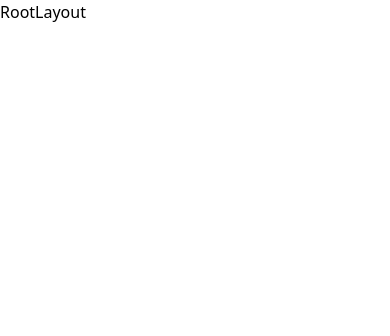
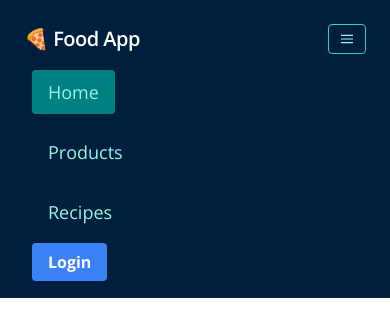
Before and after one commit to IN-45/INT20H-test-task, a React (Create React App) app in the folder frontend/: page / in a window 390 px wide. Shown: the top 336 px of the page. Built offline with nearby package versions, Linux system fonts and the light colour scheme.

Commit message:
feat:add navbar

```diff
--- /dev/null
+++ b/frontend/src/features/Navbar/Navbar.tsx
@@ -0,0 +1,57 @@
+import { FC, useState } from 'react';
+import NavbarItem, { NavbarItemProps } from './NavbarItem';
+import { NavLink } from 'react-router-dom';
+
+interface NavbarProps {
+  routes: NavbarItemProps[];
+}
+
+const Navbar: FC<NavbarProps> = ({ routes }) => {
+  const [menuIsShown, setMenuIsShown] = useState(true);
+
+  const tweakMenu = () => {
+    setMenuIsShown((prevState) => !prevState);
+  };
+
+  return (
+    <nav className='flex items-center justify-between flex-wrap bg-navbar p-6'>
+      <div className='flex items-center flex-shrink-0 text-white mr-6'>
+        <span className='font-semibold text-xl tracking-tight'>🍕 Food App</span>
+      </div>
+      <div className='block lg:hidden' onClick={tweakMenu}>
+        <button className='flex items-center px-3 py-2 border rounded text-teal-200 border-teal-400 hover:text-white hover:border-white'>
+          <svg
+            className='fill-current h-3 w-3'
+            viewBox='0 0 20 20'
+            xmlns='http://www.w3.org/2000/svg'
+          >
+            <title>Menu</title>
+            <path d='M0 3h20v2H0V3zm0 6h20v2H0V9zm0 6h20v2H0v-2z' />
+          </svg>
+        </button>
+      </div>
+      {menuIsShown && (
+        <div className='w-full block flex-grow lg:flex lg:items-center lg:w-auto'>
+          <div className='text-lg lg:flex-grow'>
+            {routes.map((route, index) => (
+              <NavbarItem key={index} text={route.text} to={route.to} />
+            ))}
+          </div>
+          <div className={'ml-2 mt-4'}>
+            <NavLink
+              to={'/login'}
+              className={({ isActive }) =>
+                'bg-blue-500 hover:bg-blue-600 active:bg-blue-700 text-white font-bold py-2 px-4 rounded select-none' +
+                (isActive ? ' bg-blue-800' : '')
+              }
+            >
+              Login
+            </NavLink>
+          </div>
+        </div>
+      )}
+    </nav>
+  );
+};
+
+export default Navbar;
--- /dev/null
+++ b/frontend/src/features/Navbar/NavbarItem.tsx
@@ -0,0 +1,24 @@
+import { FC } from 'react';
+import { NavLink } from 'react-router-dom';
+
+export interface NavbarItemProps {
+  text: string;
+  to: string;
+}
+
+const NavbarItem: FC<NavbarItemProps> = ({ to, text }) => {
+  return (
+    <NavLink
+      end
+      to={to}
+      className={({ isActive }) =>
+        'block w-fit mt-4 lg:inline-block lg:mt-0 text-teal-200 hover:text-white active:bg-teal-500 active:text-white active:outline-none py-2 px-4 rounded mx-2 select-none' +
+        (isActive ? ' py-2 px-4 bg-navbar-link-active' : '')
+      }
+    >
+      {text}
+    </NavLink>
+  );
+};
+
+export default NavbarItem;
--- a/frontend/src/features/layout/RootLayout.tsx
+++ b/frontend/src/features/layout/RootLayout.tsx
@@ -1,5 +1,7 @@
 import { FC } from 'react';
 import { Outlet } from 'react-router-dom';
+import Navbar from '../Navbar/Navbar';
+import { NavbarItemProps } from '../Navbar/NavbarItem';
 
 const RootLayout: FC = () => {
   /* #TODO create a root layout
@@ -9,12 +11,29 @@ const RootLayout: FC = () => {
    * probably responsible for authorization redirection
    */
 
+
   return (
-    <div>
-      <h1>RootLayout</h1>
+    <div className={'font-open-sans bg-[#FFC107]'}>
+      <Navbar routes={routes} />
       <Outlet />
     </div>
   );
 };
 
+
+const routes: NavbarItemProps[] = [
+  {
+    to: '/',
+    text: 'Home'
+  },
+  {
+    to: '/products',
+    text: 'Products'
+  },
+  {
+    to: '/recipes',
+    text: 'Recipes'
+  }
+]
+
 export default RootLayout;
--- /dev/null
+++ b/frontend/src/pages/Products/Products.tsx
@@ -0,0 +1,7 @@
+import { FC } from 'react';
+
+const Products: FC = () => {
+  return <div>Products</div>;
+};
+
+export default Products;
--- a/frontend/tailwind.config.js
+++ b/frontend/tailwind.config.js
@@ -1,8 +1,20 @@
 /** @type {import('tailwindcss').Config} */
+// eslint-disable-next-line no-undef
 module.exports = {
   content: ['./src/**/*.{js,jsx,ts,tsx}'],
   theme: {
-    extend: {},
+    extend: {
+      fontFamily: {
+        'open-sans': ['Open Sans', 'sans-serif'],
+      },
+      backgroundColor: {
+        'navbar-link':
+          {
+            'active': '#008080',
+          },
+        navbar: '#001f3f',
+      },
+    },
   },
   plugins: [],
 };
```
Also changed, not shown: frontend/src/pages/router.tsx (+11 -1 lines), 1 other file (tests, documents, lock files or other folders).
